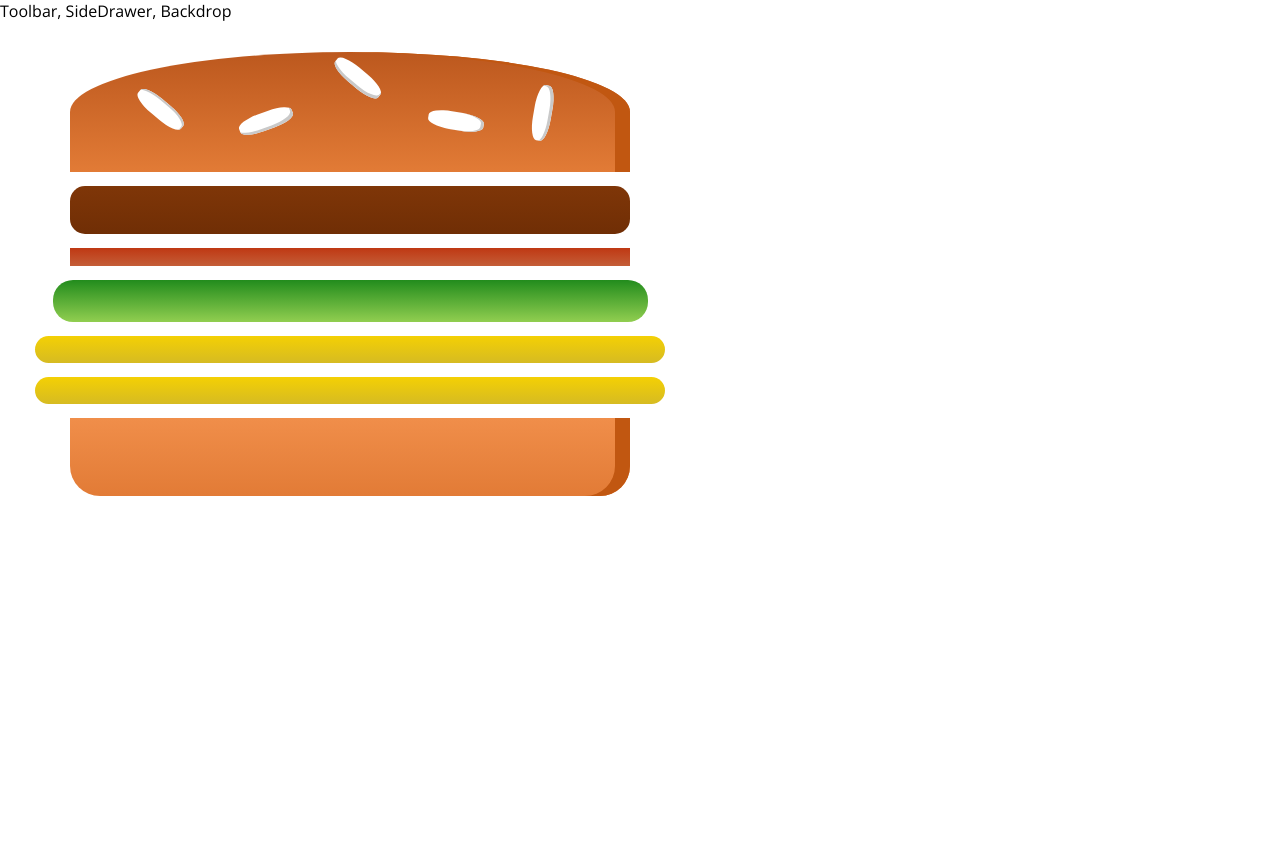
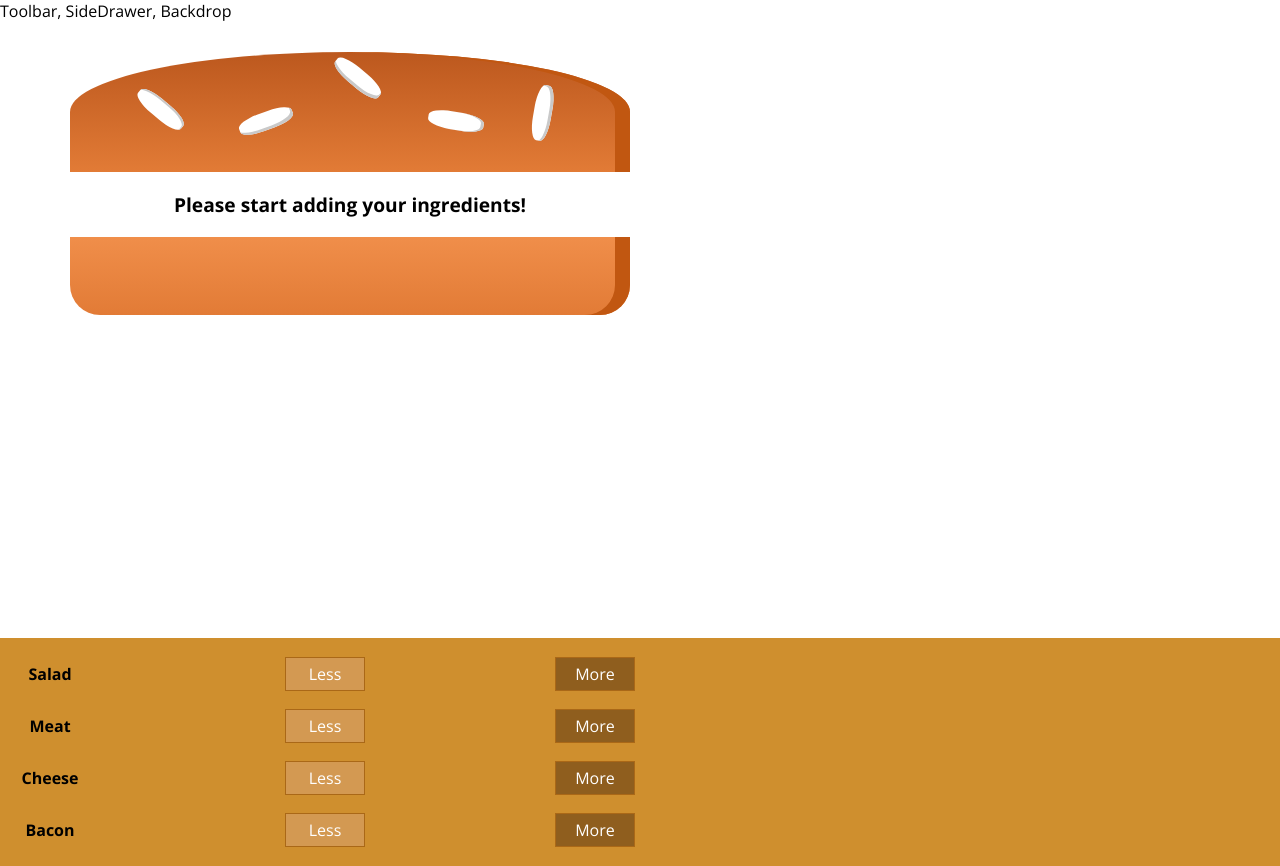
Before and after one commit to fangg19/make-your-burger, a React (Create React App) app: page / in a window 1280 px wide. Before the commit the page ends 800 px from the top, so only its background shows below. Built offline with nearby package versions, Linux system fonts and the light colour scheme.

Commit message:
rendered the buttons to add the ingredients on the build controls

```diff
--- /dev/null
+++ b/src/components/Burger/BuildControls/BuildControl/BuildControl.js
@@ -0,0 +1,14 @@
+import React from 'react';
+import classes from './BuildControl.module.css';
+
+const BuildControl = (props) => {
+  return (
+    <div className={classes.BuildControl}>
+      <div className={classes.Label}>{props.label}</div>
+      <button className={classes.Less}>Less</button>
+      <button className={classes.More}>More</button>
+    </div>
+  );
+};
+
+export default BuildControl;
--- /dev/null
+++ b/src/components/Burger/BuildControls/BuildControl/BuildControl.module.css
@@ -0,0 +1,59 @@
+.BuildControl {
+  width: 50%;
+  display: flex;
+  justify-content: space-between;
+  align-items: center;
+  margin: 5px 0;
+}
+
+.BuildControl button {
+  display: block;
+  font: inherit;
+  padding: 5px;
+  margin: 0 5px;
+  width: 80px;
+  border: 1px solid #aa6817;
+  cursor: pointer;
+  outline: none;
+}
+
+.BuildControl button:disabled {
+  background-color: #ac9980;
+  border: 1px solid #7e7365;
+  color: #ccc;
+  cursor: default;
+}
+
+.BuildControl button:hover:disabled {
+  background-color: #ac9980;
+  color: #ccc;
+  cursor: not-allowed;
+}
+
+.Label {
+  padding: 10px;
+  font-weight: bold;
+  width: 80px;
+}
+
+.BuildControl .Less {
+  background-color: #d39952;
+  color: white;
+}
+
+.BuildControl .More {
+  background-color: #8f5e1e;
+  color: white;
+}
+
+.BuildControl .Less:hover,
+.BuildControl .Less:active {
+  background-color: #daa972;
+  color: white;
+}
+
+.BuildControl .More:hover,
+.BuildControl .More:active {
+  background-color: #99703f;
+  color: white;
+}
--- /dev/null
+++ b/src/components/Burger/BuildControls/BuildControls.js
@@ -0,0 +1,22 @@
+import React from 'react';
+import classes from './BuildControls.module.css';
+import BuildControl from './BuildControl/BuildControl';
+
+const BuildControls = (props) => {
+  const controls = [
+    { label: 'Salad', type: 'salad' },
+    { label: 'Meat', type: 'meat' },
+    { label: 'Cheese', type: 'cheese' },
+    { label: 'Bacon', type: 'bacon' },
+  ];
+
+  return (
+    <div className={classes.BuildControls}>
+      {controls.map((ctrl) => (
+        <BuildControl key={ctrl.label} label={ctrl.label} />
+      ))}
+    </div>
+  );
+};
+
+export default BuildControls;
--- /dev/null
+++ b/src/components/Burger/BuildControls/BuildControls.module.css
@@ -0,0 +1,10 @@
+.BuildControls {
+  width: 100%;
+  background-color: #cf8f2e;
+  display: flex;
+  flex-flow: column;
+  text-align: center;
+  box-shadow: 0 2px 1px #ccc;
+  margin: auto;
+  padding: 10px 0;
+}
--- a/src/components/Burger/Burger.js
+++ b/src/components/Burger/Burger.js
@@ -3,13 +3,19 @@
 import BurgerIngredient from './BurgerIngredient/BurgerIngredient';
 
 const Burger = (props) => {
-  // //have to convert the ingredients from the state object into an array so i can map it to render the chosen ingredients
-  const transformedIngredients = Object.keys(props.ingredients).map((igKey) => {
-    return [...Array(props.ingredients[igKey])].map((_, i) => {
-      return <BurgerIngredient key={igKey + i} type={igKey} />;
-    });
-  });
-
+  //have to convert the ingredients from the state object into an array so i can map it to render the chosen ingredients
+  let transformedIngredients = Object.keys(props.ingredients)
+    .map((igKey) => {
+      return [...Array(props.ingredients[igKey])].map((_, i) => {
+        return <BurgerIngredient key={igKey + i} type={igKey} />;
+      });
+    })
+    .reduce((arr, el) => {
+      return arr.concat(el);
+    }, []);
+  if (transformedIngredients.length === 0) {
+    transformedIngredients = <p>Please start adding your ingredients!</p>;
+  }
   return (
     <div className={classes.Burger}>
       <BurgerIngredient type="bread-top" />
--- a/src/containers/BurgerBuilder/BurgerBuilder.js
+++ b/src/containers/BurgerBuilder/BurgerBuilder.js
@@ -1,6 +1,7 @@
 import React, { Component } from 'react';
 import Auxiliary from '../../hoc/Auxiliary';
 import Burger from '../../components/Burger/Burger';
+import BuildControls from '../../components/Burger/BuildControls/BuildControls';
 
 class BurgerBuilder extends Component {
   // old method of state init
@@ -12,16 +13,22 @@
 
   state = {
     ingredients: {
-      meat: 1,
-      bacon: 1,
-      salad: 1,
-      cheese: 2,
+      meat: 0,
+      bacon: 0,
+      salad: 0,
+      cheese: 0,
     },
   };
+
+  addIngredientHandler = () => {};
+
+  removeIngredientHandler = () => {};
+
   render() {
     return (
       <Auxiliary>
         <Burger ingredients={this.state.ingredients} />
+        <BuildControls />
       </Auxiliary>
     );
   }
```
